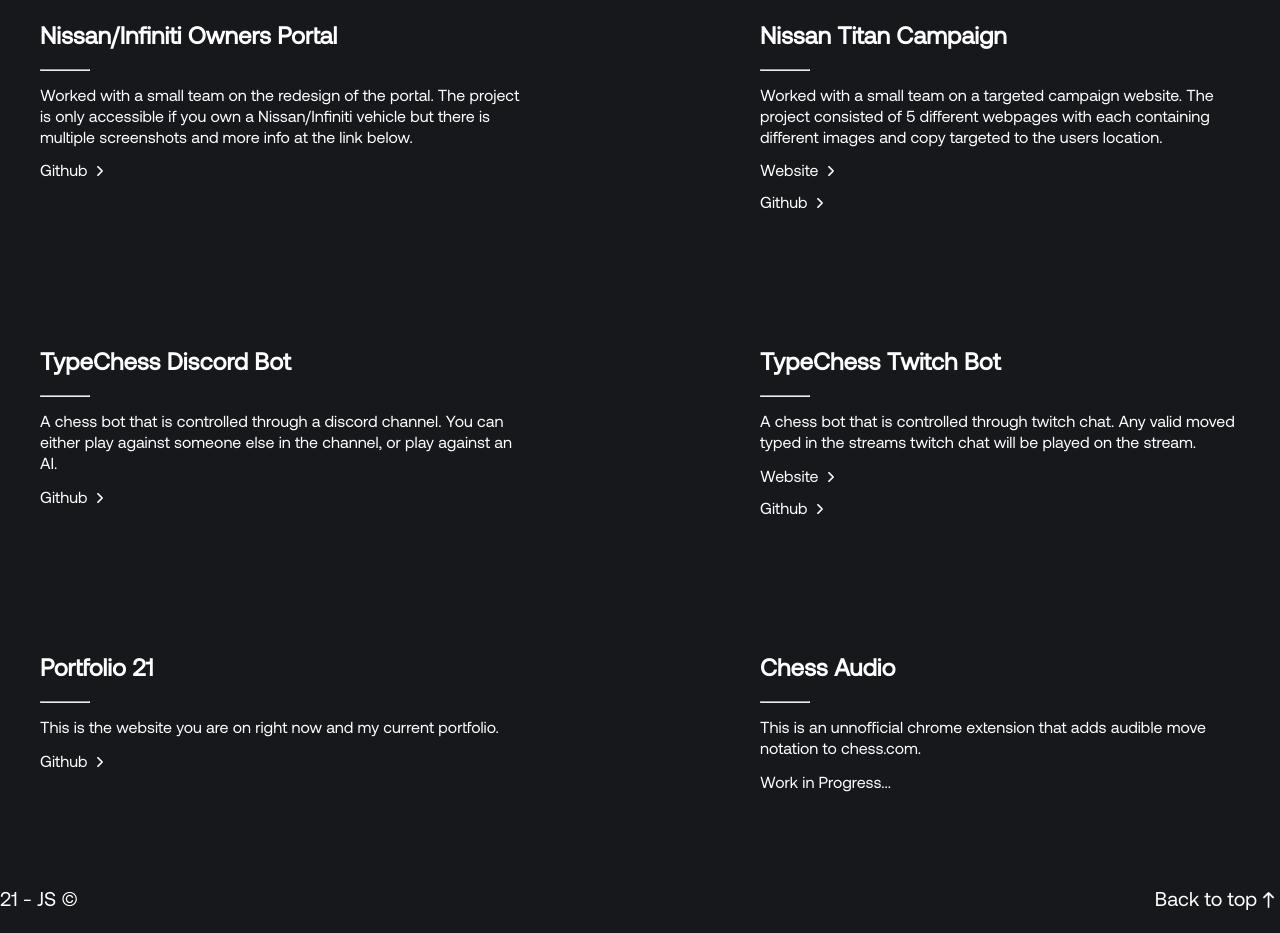
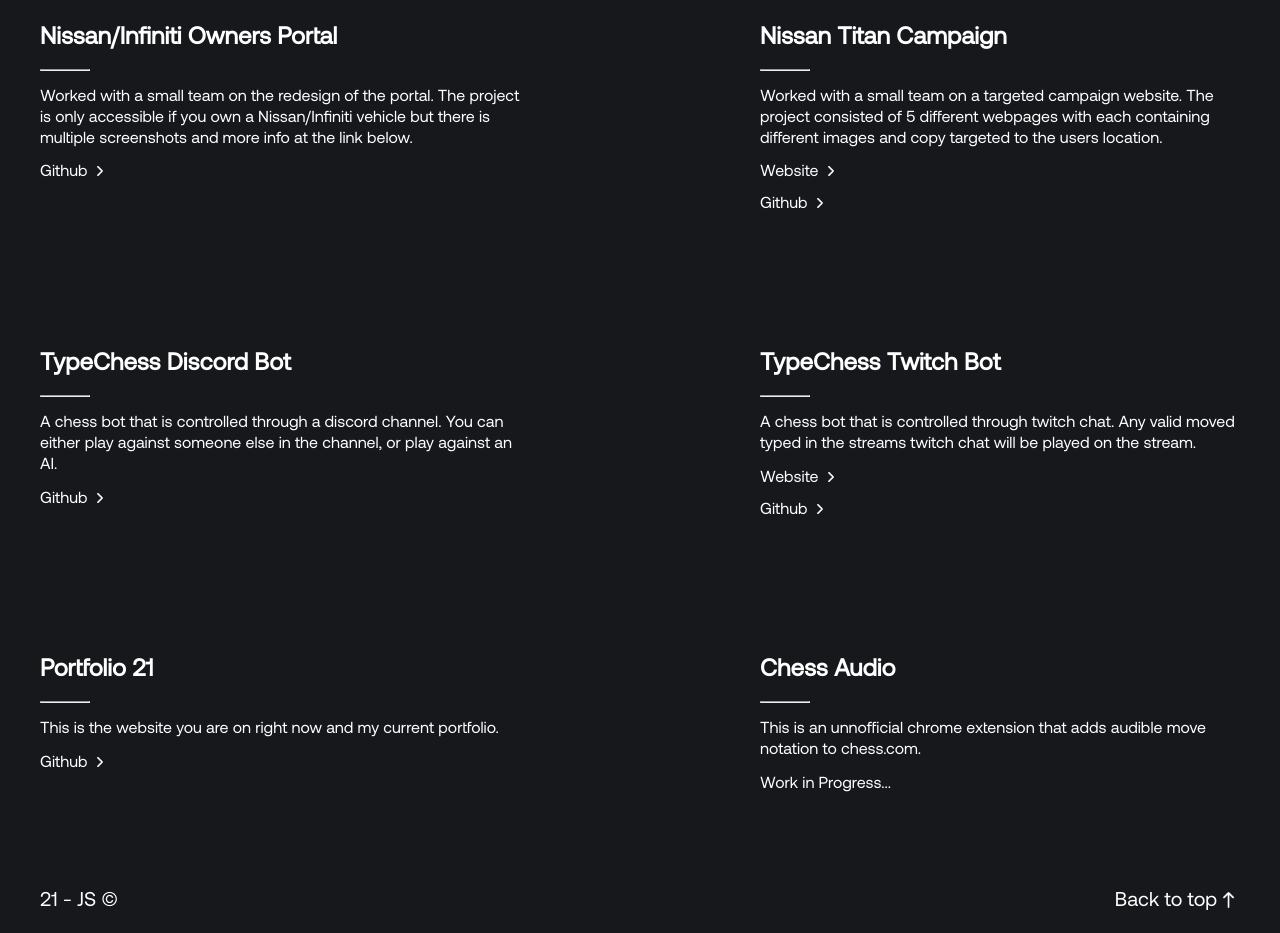
Before and after one commit to JakeSlone/portfolio2021, a Gatsby site: page / in a window 1280 px wide. Shown: the part 1028-1961 px from the top of the page. Built offline with nearby package versions, Linux system fonts and the light colour scheme; Gatsby itself is replaced by a stand-in of ours.

Commit message:
fix footer spacing

```diff
--- a/src/components/Footer/Footer.styles.js
+++ b/src/components/Footer/Footer.styles.js
@@ -2,6 +2,10 @@
 import { tablet, desktop } from "../Mixins"
 
 export const Wrapper = styled.div`
+  ${desktop} {
+    padding: 0 40px;
+  }
+
   .container {
     height: 64px;
     display: flex;
```
